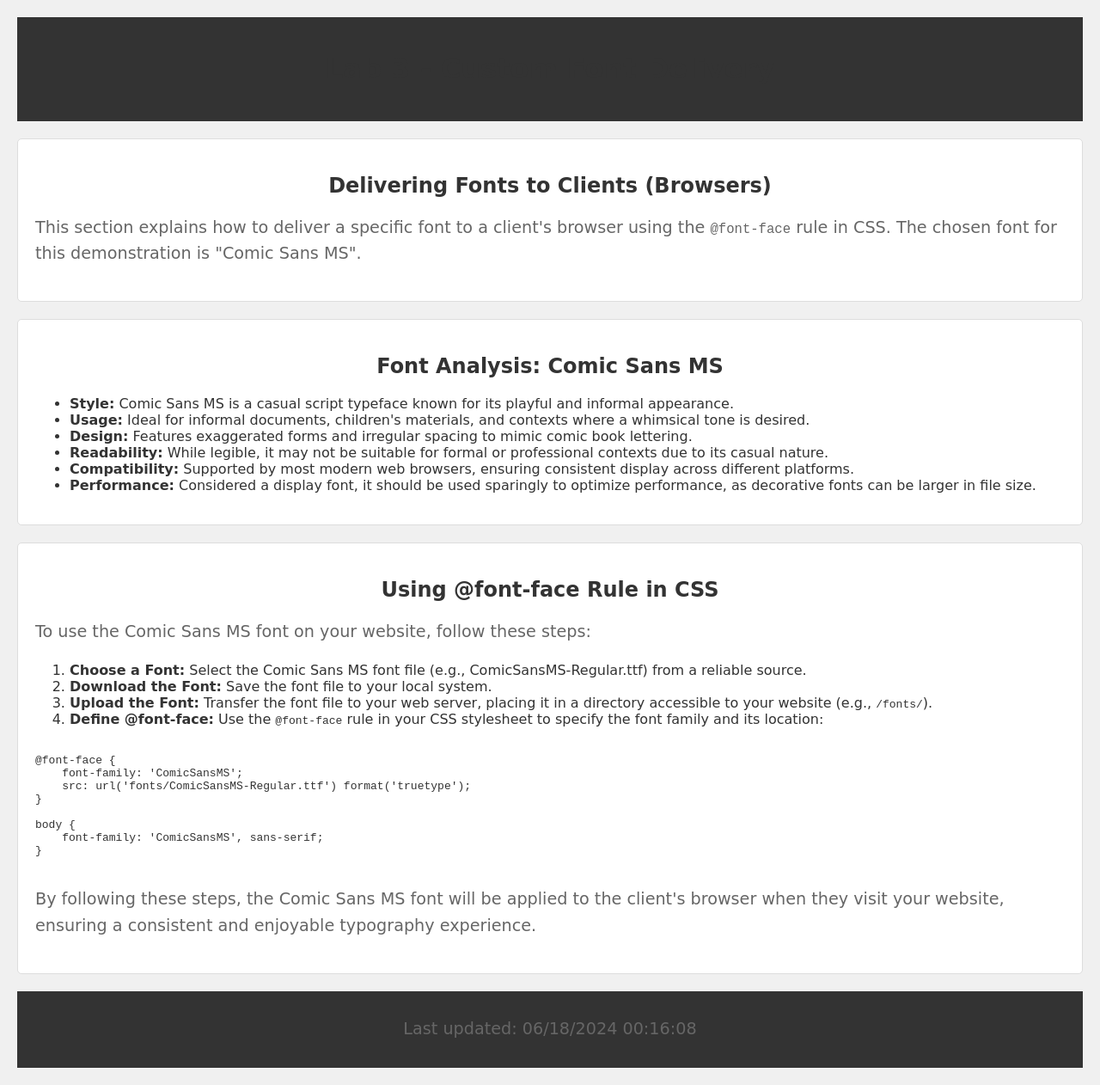
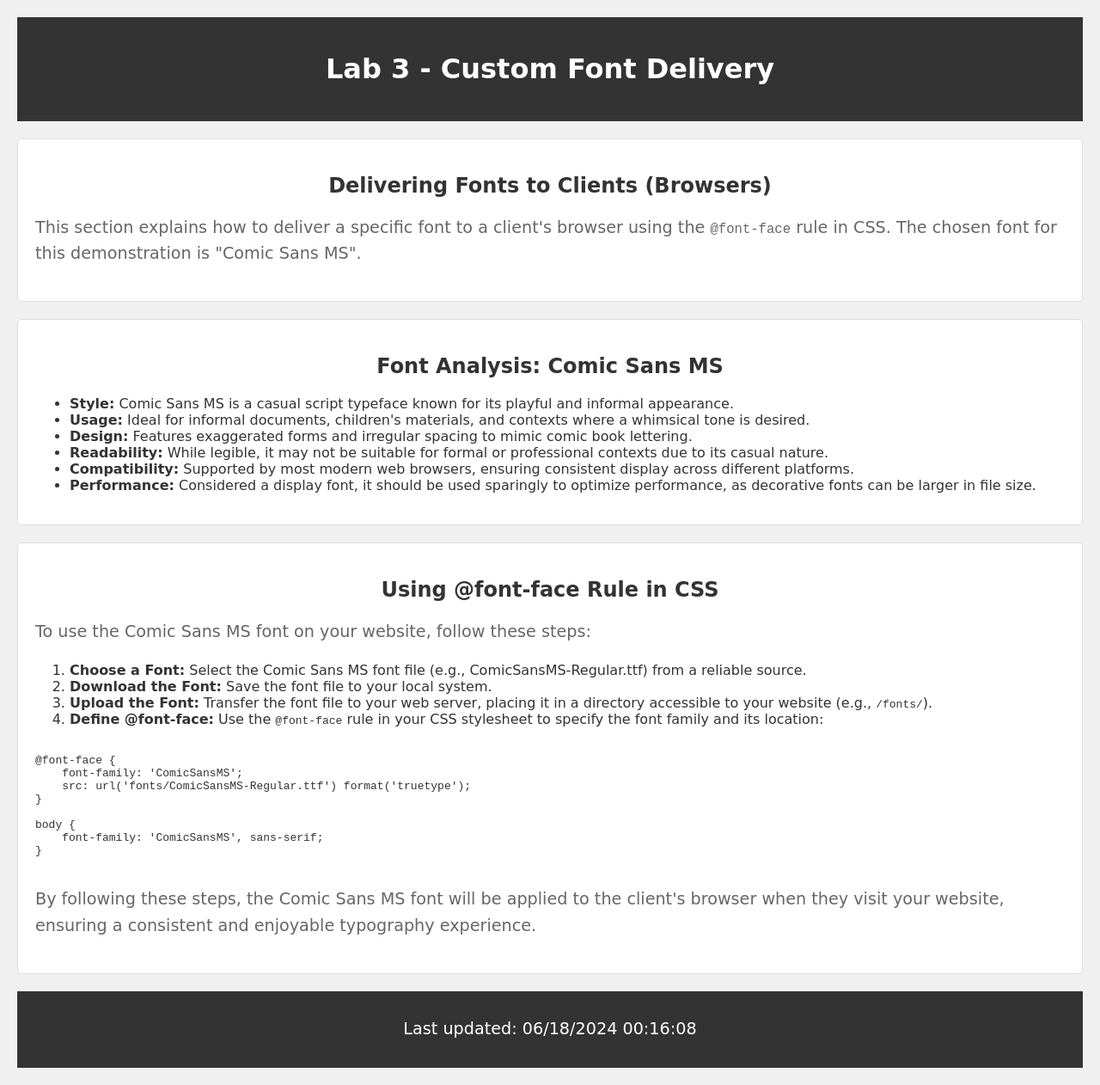
Before and after one commit to vamsikashh/ITC505, a plain HTML site: page lab-3/index.html in a window 1280 px wide. Shown: the whole page at 86% size. Drawn offline with Linux system fonts and the light colour scheme; a web font is replaced by a local one.

Commit message:
footer colour

```diff
--- a/lab-3/index.html
+++ b/lab-3/index.html
@@ -41,7 +41,7 @@
             margin-bottom: 20px;
         }
 
-        h1, h2 {
+        h2 {
             color: #333;
             text-align: center;
         }
@@ -50,6 +50,10 @@
             font-size: 1.2em;
             line-height: 1.6;
             color: #666;
+        }
+
+        footer > p{
+            color: white;
         }
 
         footer {
```
